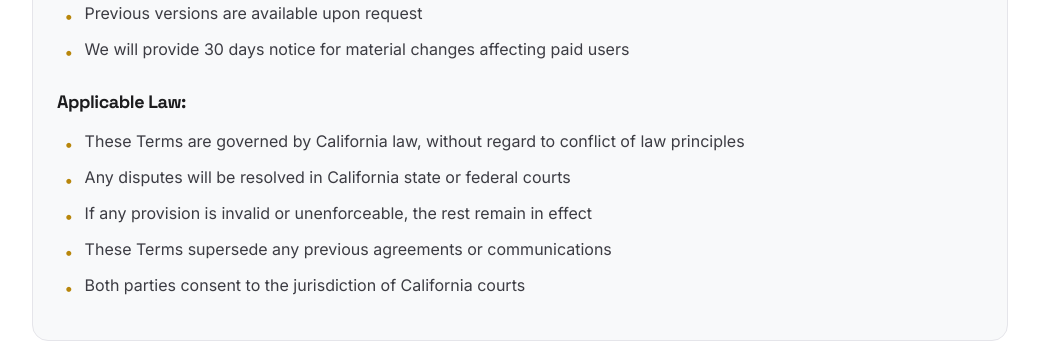
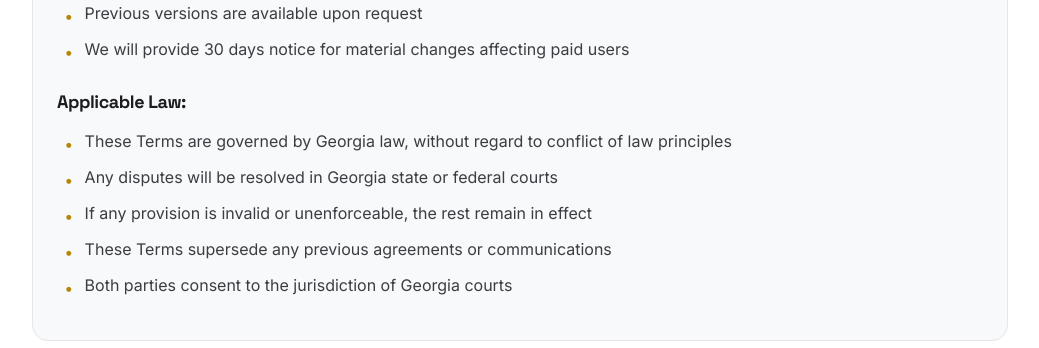
Before and after one commit to davisgreg1/receiptgoldweb, a Next.js app: page /terms in a window 1280 px wide. Shown: the part 1240-1588 px from the top of the page, without its empty margins (120-1159 px from the left). Built offline with nearby package versions, Linux system fonts and the light colour scheme.

Commit message:
fix(privacy): update state from ca to ga

```diff
--- a/app/terms/page.tsx
+++ b/app/terms/page.tsx
@@ -64,11 +64,11 @@ const termsSections: TermsSection[] = [
       {
         type: 'list',
         items: [
-          'These Terms are governed by California law, without regard to conflict of law principles',
-          'Any disputes will be resolved in California state or federal courts',
+          'These Terms are governed by Georgia law, without regard to conflict of law principles',
+          'Any disputes will be resolved in Georgia state or federal courts',
           'If any provision is invalid or unenforceable, the rest remain in effect',
           'These Terms supersede any previous agreements or communications',
-          'Both parties consent to the jurisdiction of California courts'
+          'Both parties consent to the jurisdiction of Georgia courts'
         ]
       }
     ]
@@ -687,8 +687,8 @@ const termsSections: TermsSection[] = [
         type: 'list',
         items: [
           'We encourage resolving disputes through direct communication',
-          'California law governs these Terms',
-          'Disputes will be resolved in California state or federal courts',
+          'Georgia law governs these Terms',
+          'Disputes will be resolved in Georgia state or federal courts',
           'You may have rights to arbitration under applicable law'
         ]
       },
```
